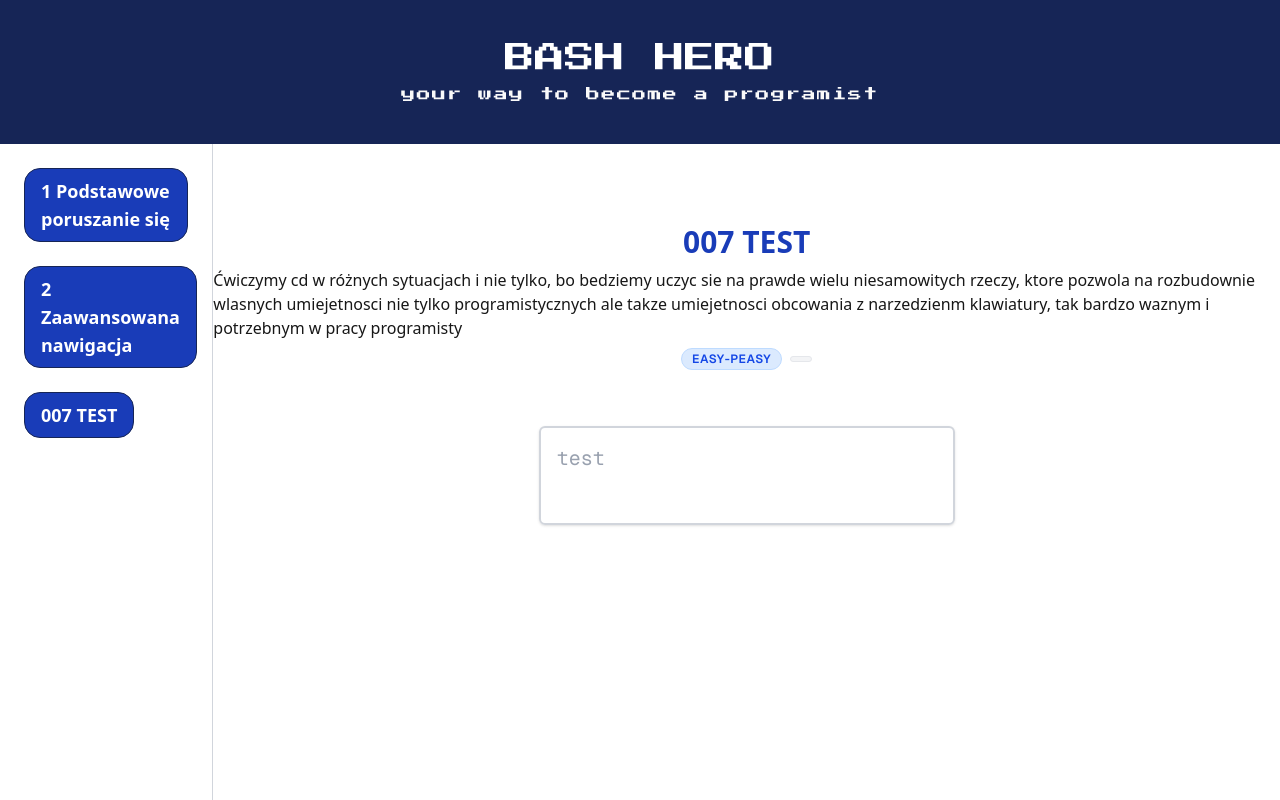
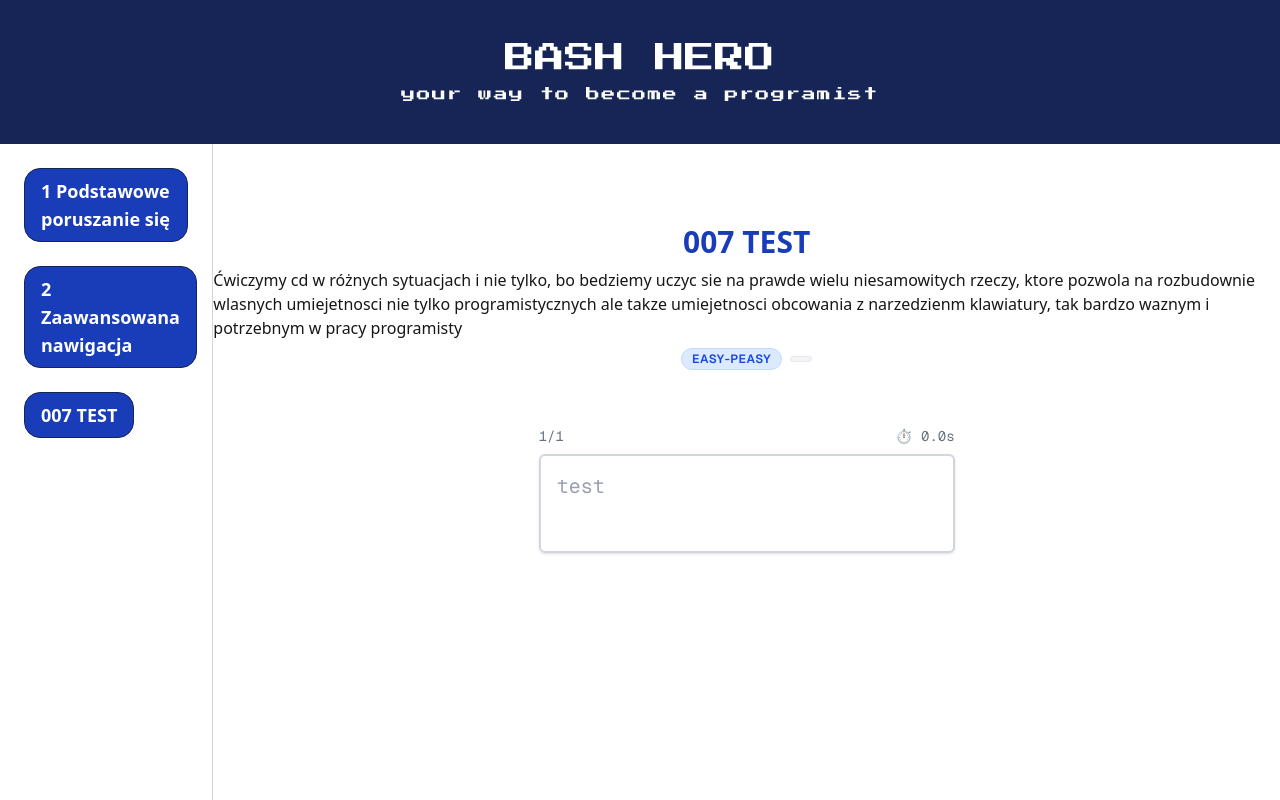
Before and after one commit to BashHero-Foundation/BashHero, a Next.js app: page /game/00 in a window 1280 px wide. Shown: the top 800 px of the page. Built offline with nearby package versions, Linux system fonts and the light colour scheme.

Commit message:
Add realtime timer and WPM

```diff
--- /dev/null
+++ b/app/hooks/useLevelMetrics.ts
@@ -0,0 +1,18 @@
+import { LevelMetricsProps } from "../types";
+
+
+export function useLevelMetrics({commands, duration}: LevelMetricsProps) {
+
+    // characters from all comands in level
+    const totalChars = commands.reduce(
+        (sum, command) => sum + (command.text?.length || 0),
+        0
+    )
+
+    const WPM = duration > 0 && totalChars > 0 // prevent bugs
+    ?(totalChars / 5) / (duration / 60)
+    : 0;
+
+    return WPM;
+
+}
--- /dev/null
+++ b/app/hooks/useLiveTimer.ts
@@ -0,0 +1,17 @@
+import { useEffect, useState } from "react";
+
+export function useLiveTimer(startTime: number | null, isFinished: boolean) {
+    const [liveTime, setLiveTime] = useState(0);
+
+    useEffect(() => {
+        if (!startTime || isFinished) return;
+
+        const interval = setInterval(() => {
+            setLiveTime((Date.now() - startTime) / 1000);
+        }, 100);
+
+        return () => clearInterval(interval);
+    }, [startTime, isFinished]);
+
+    return liveTime;
+}
--- a/app/hooks/useTypingLevel.ts
+++ b/app/hooks/useTypingLevel.ts
@@ -1,6 +1,7 @@
 "use client";
 import { useState } from "react";
 import { Command } from "../types";
+import { start } from "repl";
 
 export function useTypingLevel(commands: Command[]) {
     const [currentIndex, setCurrentIndex] = useState(0);
@@ -8,26 +9,14 @@ export function useTypingLevel(commands: Command[]) {
     const [startTime, setStartTime] = useState<number | null>(null);
     const [duration, setDuration] = useState(0);
 
+    const currentCommand = commands[currentIndex];
+    const targetText = currentCommand?.text || "";
+
     const isFinished = currentIndex >= commands.length || (currentIndex === commands.length - 1 && duration > 0);
 
-    const currentCommand = commands[currentIndex];
-    if (!currentCommand) {
-        return {
-            text: '',
-            handleChange: () => {},
-            duration: 0,
-            currentCommand: { text: '' },
-            currentIndex: 0,
-            totalCommands: 0,
-            isFinished: false,
-            reset: () => {}
-        };
-    }
+    const handleChange = (e: React.ChangeEvent<HTMLTextAreaElement>) => {
+        if (isFinished || !currentCommand) return; // do not allow to change text if level is finished
 
-    const targetText = currentCommand?.text || "";
-
-    const handleChange = (e: React.ChangeEvent<HTMLTextAreaElement>) => {
-        if (isFinished) return; // do not allow to change text if level is finished
         const newText = e.target.value;
 
         if (newText.length > 2 * targetText.length) return; // not allow to write more
@@ -63,6 +52,7 @@ export function useTypingLevel(commands: Command[]) {
             text,
             handleChange,
             duration,
+            startTime,
             currentCommand,
             currentIndex,
             totalCommands: commands.length,
--- a/app/types.ts
+++ b/app/types.ts
@@ -12,3 +12,8 @@ export type Level = {
   points: number;
   commands: Command[];
 };
+
+export type LevelMetricsProps = {
+  commands: Command[];
+  duration: number;
+}
--- a/components/LevelFinishedInfo.tsx
+++ /dev/null
@@ -1,9 +0,0 @@
-export default function LevelFinishedInfo() {
-
-    return (
-
-        <div> INFO </div>
-
-    )
-
-}
--- a/components/TypingView.tsx
+++ b/components/TypingView.tsx
@@ -1,24 +1,25 @@
 "use client";
-import Link from 'next/link';
 import { useKeyboardSchortcuts } from "../app/hooks/useKeyboardShortcuts";
 import { useTypingLevel } from "../app/hooks/useTypingLevel";
+import { useLevelMetrics } from '@/app/hooks/useLevelMetrics';
 import { Menu } from "./menu";
 import { Level } from "@/app/types";
 import  TextCorrecter  from "./TextCorrecter";
 import FinishedLevelButtons from './FinishedLevelButtons';
+import { useLiveTimer } from "@/app/hooks/useLiveTimer";
 
 export function TypingView({ level }: { level: Level }) {
 
-    const {
-        text,
-        handleChange,
-        duration,
-        currentCommand,
-        currentIndex,
-        totalCommands,
-        isFinished
-    } = useTypingLevel(level?.commands || []);
+  const typing = useTypingLevel(level?.commands || []);
+
+  // realtime timer hook
+  const liveTime = useLiveTimer(typing.startTime, typing.isFinished);
+
+  // blocking shortcuts hook
   const { handleKeyDown } = useKeyboardSchortcuts();
+
+  const WPM = useLevelMetrics({commands: level?.commands || [], duration: typing.duration});
+  console.log("WPM", WPM.toFixed(2), "duration", typing.duration);
 
   if (!level) return <div className="flex items-center text-5xl text-gray-500 justify-center h-screen"> Level not found :( </div>;
 
@@ -47,19 +48,31 @@ export function TypingView({ level }: { level: Level }) {
         </div>
         <div className="flex flex-col p-4 w-full max-w-md mx-auto">
 
+        <div className="flex justify-between items-center mb-2 text-sm text-gray-500 font-mono">
+        <span>
+            {typing.currentIndex + 1}/{typing.totalCommands}
+        </span>
+
+        <span>
+            ⏱️ {typing.startTime
+            ? `${typing.isFinished ? typing.duration : liveTime.toFixed(1)}s`
+            : "0.0s"}
+        </span>
+        </div>
+
         {/* TYPING AREA - future terminal style */}
 
         <div className="relative font-mono text-xl p-4 border-2 border-gray-300 rounded-md shadow-sm focus-within:border-blue-900 transition duration-200">
 
             {/* Text to be typed */}
             <div className="absolute inset-0 p-4 text-gray-300 pointer-events-none whitespace-pre-wrap">
-            <TextCorrecter text={text} currentCommand={currentCommand} />
+            <TextCorrecter text={typing.text} currentCommand={typing.currentCommand} />
             </div>
 
             {/* Actual typing text */}
             <textarea
-            value={text}
-            onChange={handleChange}
+            value={typing.text}
+            onChange={typing.handleChange}
             onKeyDown={handleKeyDown}
             spellCheck="false"
             className="relative z-10 w-full bg-transparent text-black focus:outline-none resize-none overflow-hidden whitespace-pre-wrap"
@@ -69,7 +82,7 @@ export function TypingView({ level }: { level: Level }) {
 
         </div>
 
-        {isFinished &&
+        {typing.isFinished &&
         <div className="flex flex-col items-center mt-7">
             <h3 className="font-bold text-2xl text-blue-800"> Gratulacje !!</h3>
 
@@ -81,6 +94,13 @@ export function TypingView({ level }: { level: Level }) {
                 </span>
             </div>
 
+            <div className='mt-10'>
+            <h3 className='font-extrabold text-2xl'> STATYSTYKI </h3>
+            <p> CZAS: {typing.duration}s</p>
+            <p> WPM: {WPM.toFixed(0)}</p>
+            </div>
+
+
             <FinishedLevelButtons/>
 
         </div> }
```
